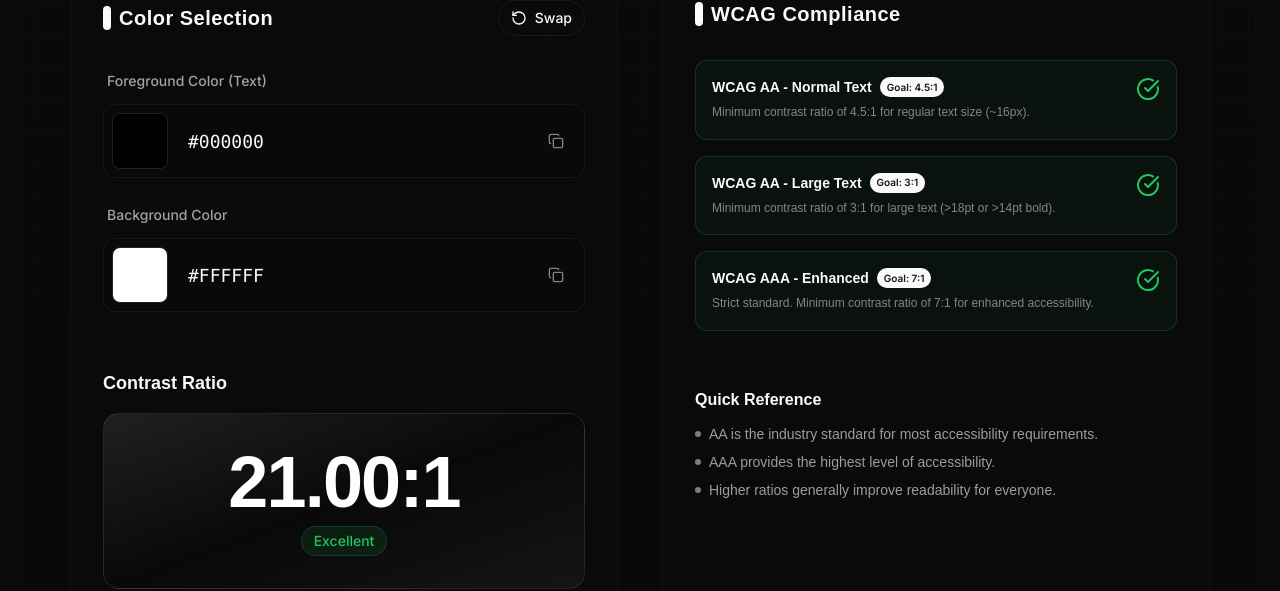
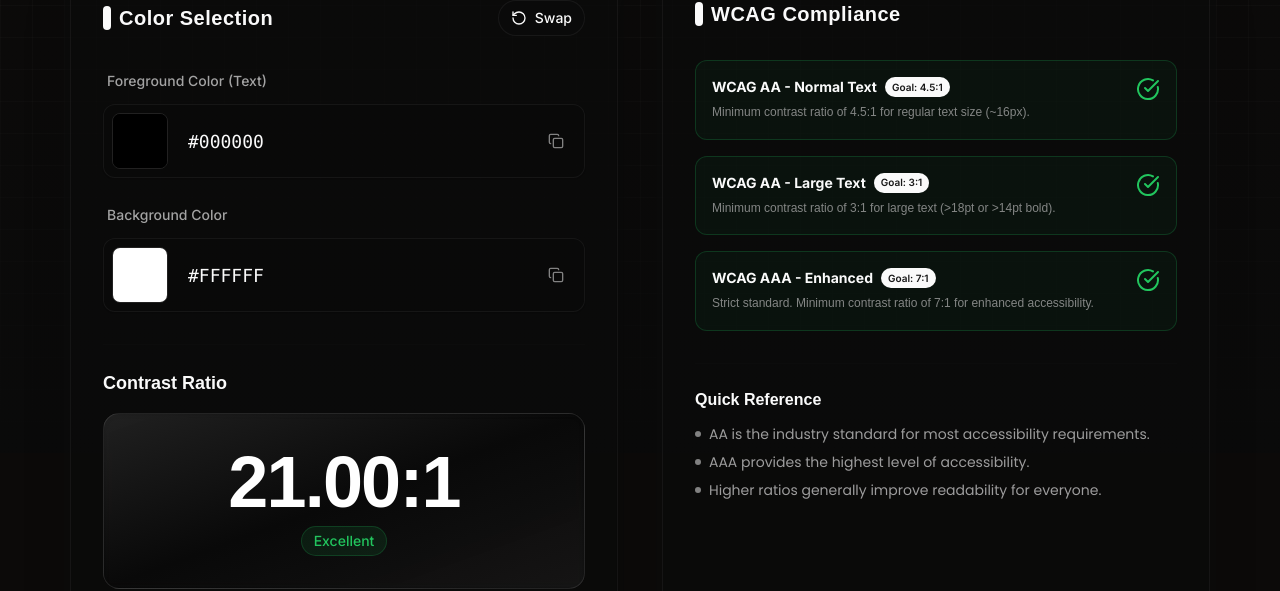
Before and after one commit to codewithdhruba01/ColorPicker, a Next.js app: page /contrast-checker in a window 1280 px wide. Shown: the part 347-938 px from the top of the page. Built offline with nearby package versions, Linux system fonts and the light colour scheme; no server answers; a web font is replaced by a local one.

Commit message:
update font

```diff
--- a/app/contrast-checker/page.tsx
+++ b/app/contrast-checker/page.tsx
@@ -77,7 +77,7 @@
                 <div className="bg-card/40 border border-white/10 dark:border-white/5 rounded-[1.7rem] p-6 sm:p-8 space-y-8 h-full flex flex-col">
 
                   <div className="flex items-center justify-between">
-                    <h2 className="text-xl font-semibold font-clash-grotesk tracking-wide flex items-center gap-2">
+                    <h2 className="text-xl font-semibold font-general-sans tracking-wide flex items-center gap-2">
                       <span className="w-2 h-6 bg-primary rounded-full inline-block" />
                       Color Selection
                     </h2>
@@ -183,7 +183,7 @@
               {/* WCAG Compliance Card */}
               <Card className="p-1.5 border-none bg-background/50 backdrop-blur-3xl shadow-2xl rounded-[2rem] overflow-hidden order-2 lg:order-none">
                 <div className="bg-card/40 border border-white/10 dark:border-white/5 rounded-[1.7rem] p-6 sm:p-8 space-y-8 h-full">
-                  <h2 className="text-xl font-semibold font-clash-grotesk tracking-wide flex items-center gap-2">
+                  <h2 className="text-xl font-semibold font-general-sans tracking-wide flex items-center gap-2">
                     <span className="w-2 h-6 bg-primary rounded-full inline-block" />
                     WCAG Compliance
                   </h2>
@@ -213,8 +213,8 @@
                   </div>
 
                   <div className="pt-6 border-t border-border/10">
-                    <h3 className="font-semibold mb-3 font-clash-grotesk">Quick Reference</h3>
-                    <div className="space-y-2 text-sm text-muted-foreground dark:text-white/60 font-ranade">
+                    <h3 className="font-semibold mb-3 font-general-sans">Quick Reference</h3>
+                    <div className="space-y-2 text-sm text-muted-foreground dark:text-white/60 font-poppins">
                       <p className="flex items-center gap-2"><div className="w-1.5 h-1.5 rounded-full bg-primary/50" />AA is the industry standard for most accessibility requirements.</p>
                       <p className="flex items-center gap-2"><div className="w-1.5 h-1.5 rounded-full bg-primary/50" />AAA provides the highest level of accessibility.</p>
                       <p className="flex items-center gap-2"><div className="w-1.5 h-1.5 rounded-full bg-primary/50" />Higher ratios generally improve readability for everyone.</p>
@@ -233,7 +233,7 @@
             >
               <Card className="p-1.5 border-none bg-background/50 backdrop-blur-3xl shadow-2xl rounded-[2rem] overflow-hidden">
                 <div className="bg-card/40 border border-white/10 dark:border-white/5 rounded-[1.7rem] p-6 sm:p-8">
-                  <h2 className="text-xl font-semibold mb-8 font-clash-grotesk tracking-wide flex items-center gap-2">
+                  <h2 className="text-xl font-semibold mb-8 font-general-sans tracking-wide flex items-center gap-2">
                     <span className="w-2 h-6 bg-primary rounded-full inline-block" />
                     Live Preview
                   </h2>
@@ -300,7 +300,7 @@
       <div className="flex items-start justify-between gap-4">
         <div className="flex-1">
           <div className="flex items-center gap-2 mb-1.5">
-            <h4 className="font-semibold text-sm font-clash-grotesk">{title}</h4>
+            <h4 className="font-bold text-sm font-inter">{title}</h4>
             <Badge
               variant={passes ? "default" : "destructive"}
               className="text-[10px] px-1.5 py-0 h-5"
```
